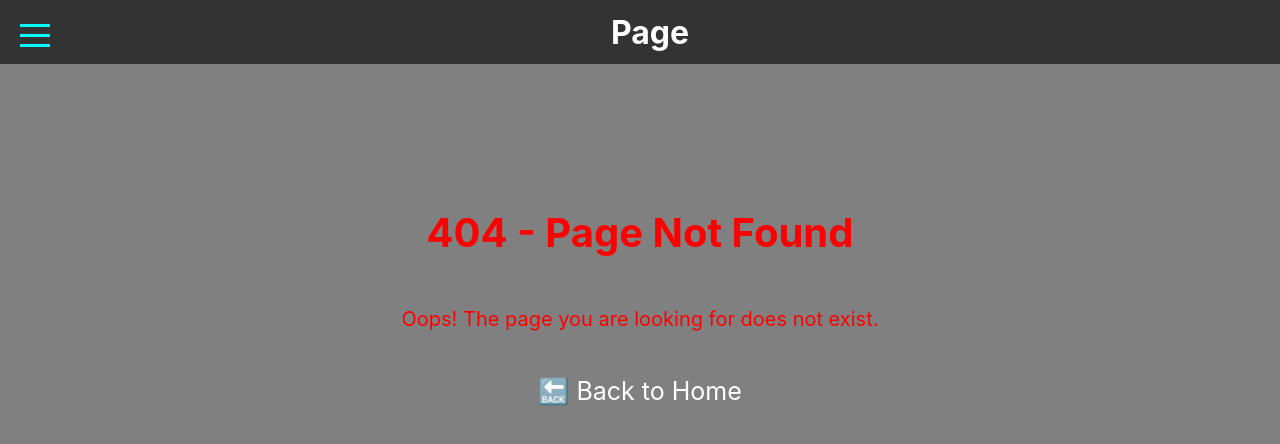
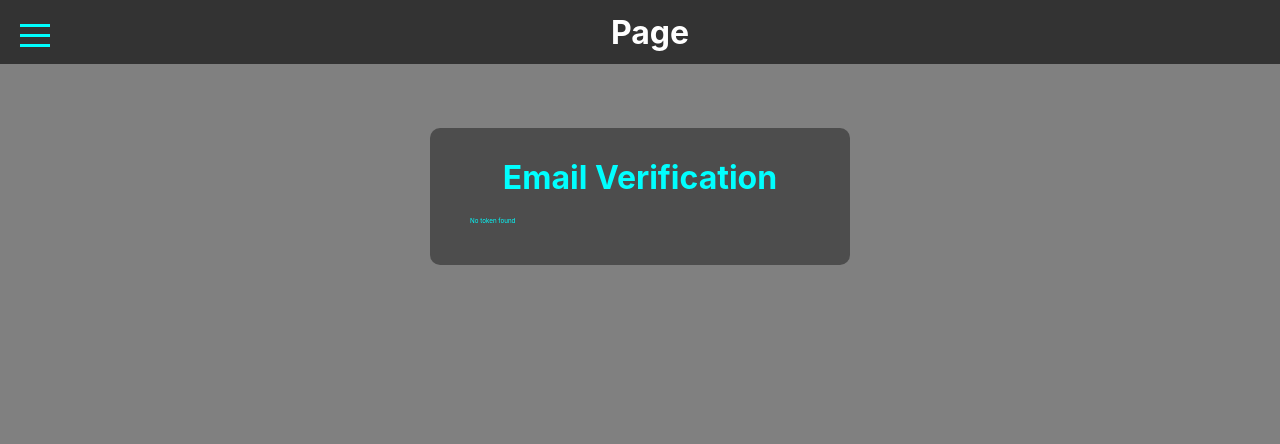
Before and after one commit to Xxecond/blogger-frontend, a React (Vite) app: page /#/verify-email in a window 1280 px wide. Before the commit this address had no page. Shown: the top 444 px of the page. Built offline with nearby package versions, Linux system fonts and the light colour scheme.

Commit message:
P Change 3

```diff
--- a/src/App.jsx
+++ b/src/App.jsx
@@ -15,6 +15,7 @@ import Splash from './pages/splash';
 import Login from './pages/login';
 import Signup from './pages/signup';
 import ForgotPassword from './pages/ForgotPassword';
+import VerifyEmail from './pages/VerifyEmail';
 
 function App() {
   const [showSplash, setShowSplash] = useState(true);
@@ -46,6 +47,7 @@ function App() {
       <Route path="/login" element={<Login />} />
       <Route path="/signup" element={<Signup />} />
       <Route path="/forgot-password" element={<ForgotPassword />} />
+      <Route path="/verify-email" element={<VerifyEmail />} />
 
       {/* App routes */}
       <Route path="/home" element={<Home />} />
--- /dev/null
+++ b/src/pages/VerifyEmail.jsx
@@ -0,0 +1,55 @@
+import { useEffect, useState } from 'react';
+import { useSearchParams } from 'react-router-dom';
+
+function VerifyEmail() {
+  const [searchParams] = useSearchParams();
+  const [status, setStatus] = useState('');
+  const [verifying, setVerifying] = useState(false);
+
+  const token = searchParams.get('token');
+
+  const handleVerify = async () => {
+    setVerifying(true);
+    try {
+      const res = await fetch('https://blogger-backend-production-219f.up.railway.app/api/auth/verify-email', {
+        method: 'POST',
+        headers: { 'Content-Type': 'application/json' },
+        body: JSON.stringify({ token }),
+      });
+
+      const data = await res.json();
+      if (res.ok) {
+        setStatus(data.message);
+      } else {
+        setStatus(data.message || 'Verification failed');
+      }
+    } catch (err) {
+      setStatus('Something went wrong. Try again.');
+    }
+    setVerifying(false);
+  };
+
+  useEffect(() => {
+    if (!token) {
+      setStatus('No token found');
+    }
+  }, [token]);
+
+  return (
+    <div className="wrapper">
+      <h2>Email Verification</h2>
+      {status ? (
+        <p>{status}</p>
+      ) : (
+        <>
+          <p>Is this you?</p>
+          <button className="btn" onClick={handleVerify} disabled={verifying}>
+            {verifying ? 'Verifying...' : 'Yes, it’s me'}
+          </button>
+        </>
+      )}
+    </div>
+  );
+}
+
+export default VerifyEmail;
```
